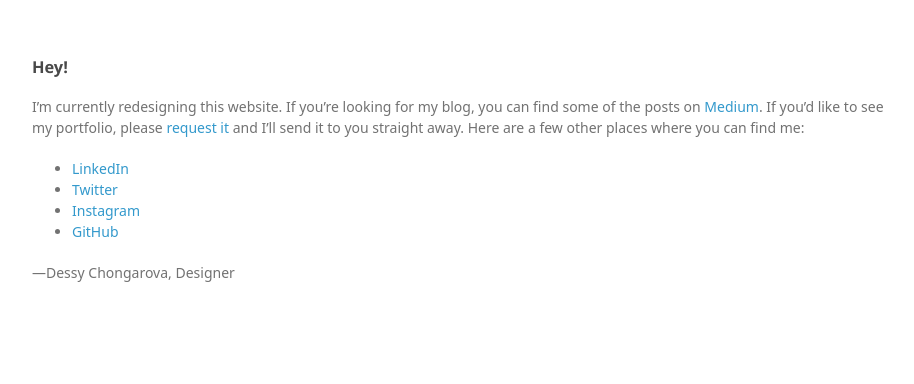
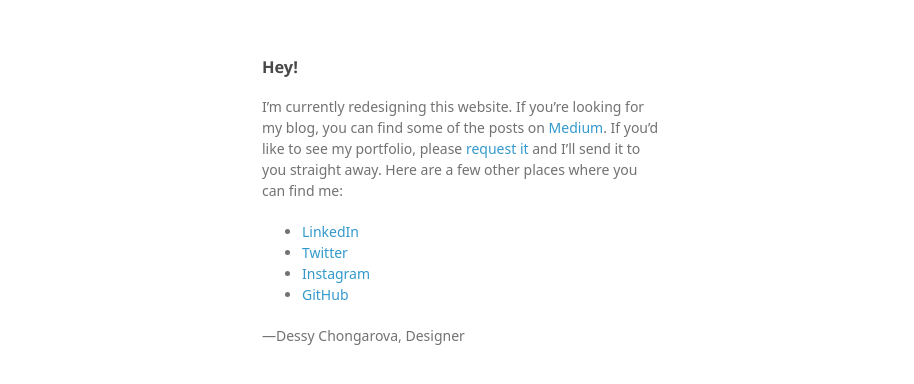
Before and after one commit to descho/chongarova, a plain HTML site: page index.html in a window 1280 px wide. Shown: the whole page, without its empty margins (178-1092 px from the left). Drawn offline with Linux system fonts and the light colour scheme; a web font is replaced by a local one.

Commit message:
Reduce line length

```diff
--- a/stylesheets/styles.css
+++ b/stylesheets/styles.css
@@ -108,7 +108,7 @@ a:hover small {
 }
 
 .wrapper {
-  width:860px;
+  width:400px;
   margin:0 auto;
 }
 
@@ -248,7 +248,7 @@ footer {
   -webkit-font-smoothing:subpixel-antialiased;
 }
 
-@media print, screen and (max-width: 960px) {
+@media print, screen and (max-width: 600px) {
 
   div.wrapper {
     width:auto;
```
